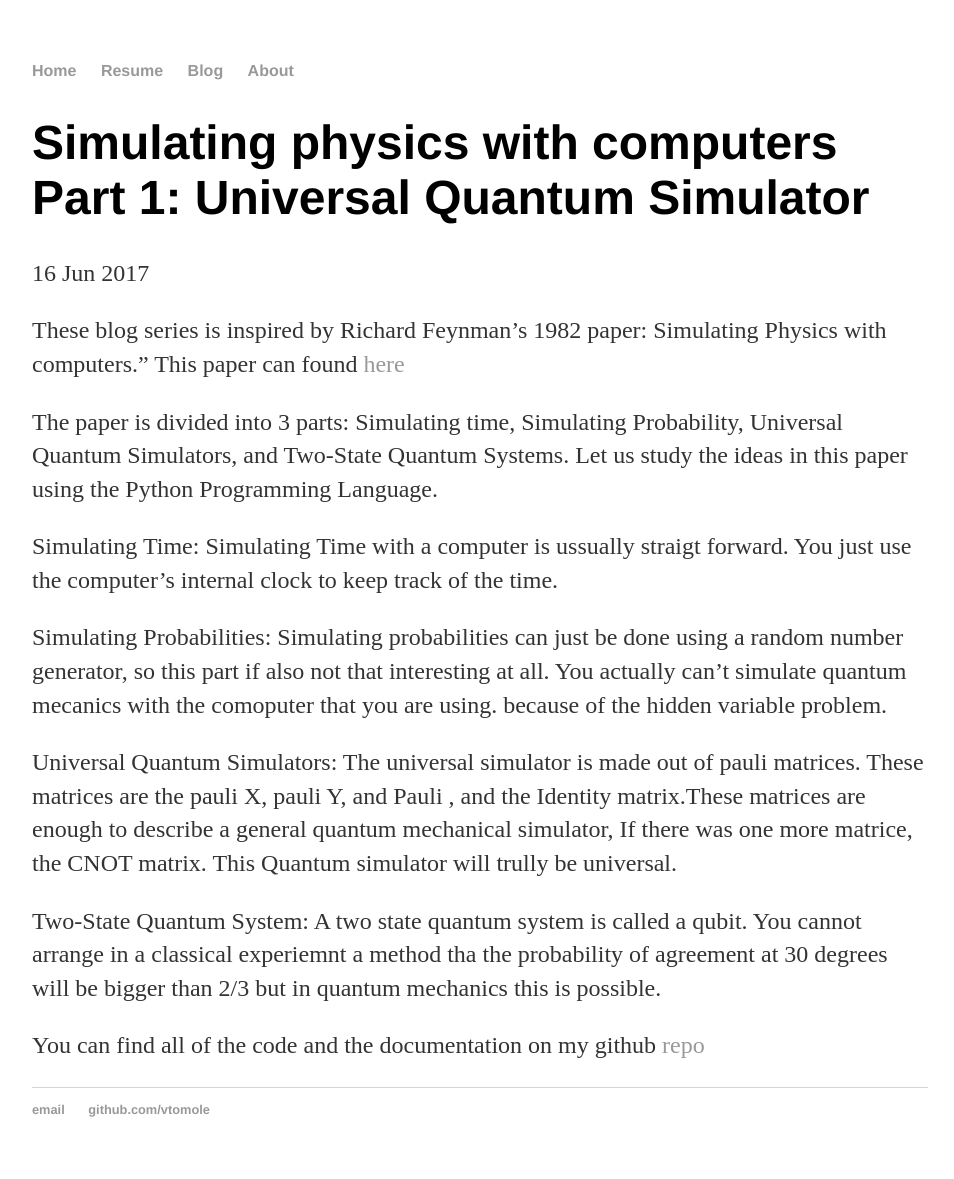
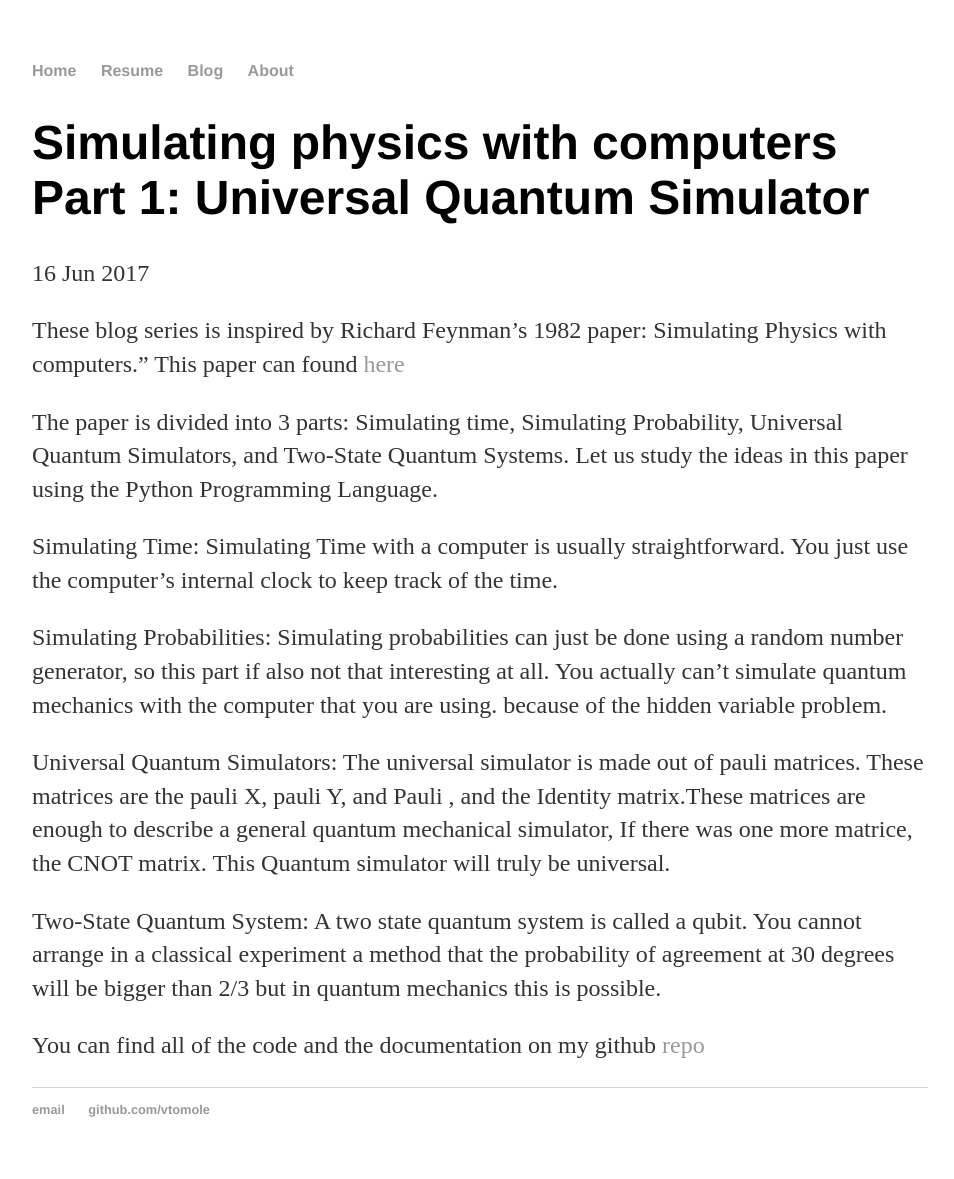
Before and after one commit to vtomole/vtomole.github.io, a Jekyll site: the page built from _posts/2017-06-16-Simulating-physics-with-computers-uqc.md, in a window 1280 px wide. Shown: the whole page, without its empty margins (160-1114 px from the left). Built offline with Jekyll 4.4.1, drawn with Linux system fonts in a browser that asks for light colours.

Commit message:
fix some typos

```diff
--- a/_posts/2017-06-16-Simulating-physics-with-computers-uqc.md
+++ b/_posts/2017-06-16-Simulating-physics-with-computers-uqc.md
@@ -10,17 +10,17 @@ These blog series is inspired by Richard Feynman's 1982 paper: Simulating Physic
 
 The paper is divided into 3 parts: Simulating time, Simulating Probability, Universal Quantum Simulators, and Two-State Quantum Systems. Let us study the ideas in this paper using the Python Programming Language.
 
-Simulating Time: Simulating Time with a computer is ussually straigt forward. You just use the computer's internal clock to keep track of the time.
+Simulating Time: Simulating Time with a computer is usually straightforward. You just use the computer's internal clock to keep track of the time.
 
 
-Simulating Probabilities: Simulating probabilities can just be done using a random number generator, so this part if also not that interesting at all. You actually can't simulate quantum mecanics with the comoputer that you are using. because of the hidden variable problem.
+Simulating Probabilities: Simulating probabilities can just be done using a random number generator, so this part if also not that interesting at all. You actually can't simulate quantum mechanics with the computer that you are using. because of the hidden variable problem.
 
 
-Universal Quantum Simulators: The universal simulator is made out of pauli matrices. These matrices are the pauli X, pauli Y, and Pauli , and the Identity matrix.These matrices are enough to describe a general quantum mechanical simulator, If there was one more matrice, the CNOT matrix. This Quantum simulator will trully be universal.
+Universal Quantum Simulators: The universal simulator is made out of pauli matrices. These matrices are the pauli X, pauli Y, and Pauli , and the Identity matrix.These matrices are enough to describe a general quantum mechanical simulator, If there was one more matrice, the CNOT matrix. This Quantum simulator will truly be universal.
 
 
 
-Two-State Quantum System: A two state quantum system is called a qubit. You cannot arrange in a classical experiemnt a method tha the probability of agreement at 30 degrees will be bigger than 2/3 but in quantum mechanics this is possible.
+Two-State Quantum System: A two state quantum system is called a qubit. You cannot arrange in a classical experiment a method that the probability of agreement at 30 degrees will be bigger than 2/3 but in quantum mechanics this is possible.
 
 
 You can find all of the code and the documentation on my github [repo]
```
